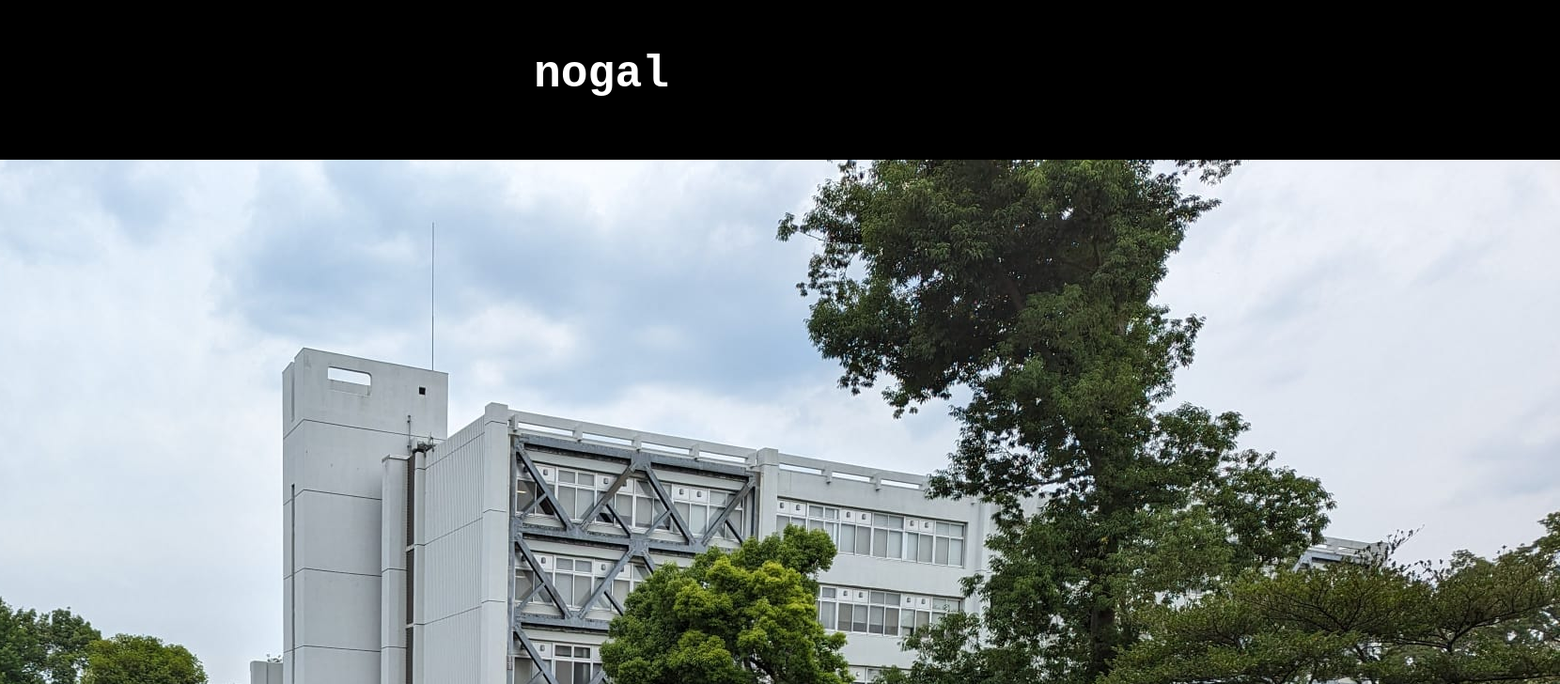
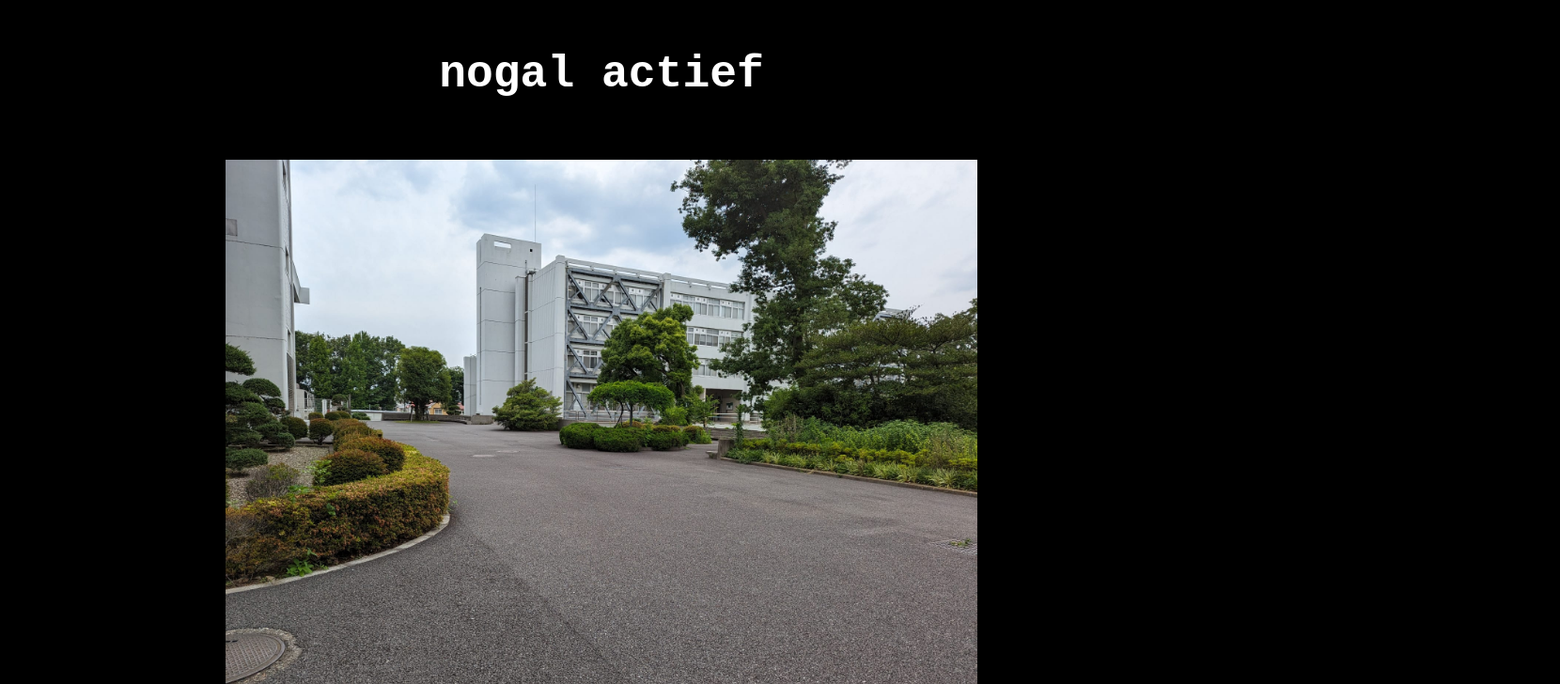
Before and after one commit to te-lang-wakker/actief, a plain HTML site: page index.html in a window 1280 px wide. Shown: the top 728 px of the page at 94% size, 1660 px wide, since content can reach past the window. Drawn offline with Linux system fonts and the light colour scheme.

Commit message:
Working page

```diff
--- a/index.html
+++ b/index.html
@@ -24,12 +24,18 @@
             margin-top: 20px;
             padding: 2rem;
         }
+
+        img {
+            width: 90%;
+            max-width: 800px;
+            height: auto;
+        }
     </style>
 </head>
 <body>
 
-    <h1>nogal</h1>
-    <img src="./campus.jpg" alt="hello world"/>
+    <h1>nogal actief</h1>
+    <img src="campus.jpg" alt="hello world"/>
 
 </body>
 </html>
```
